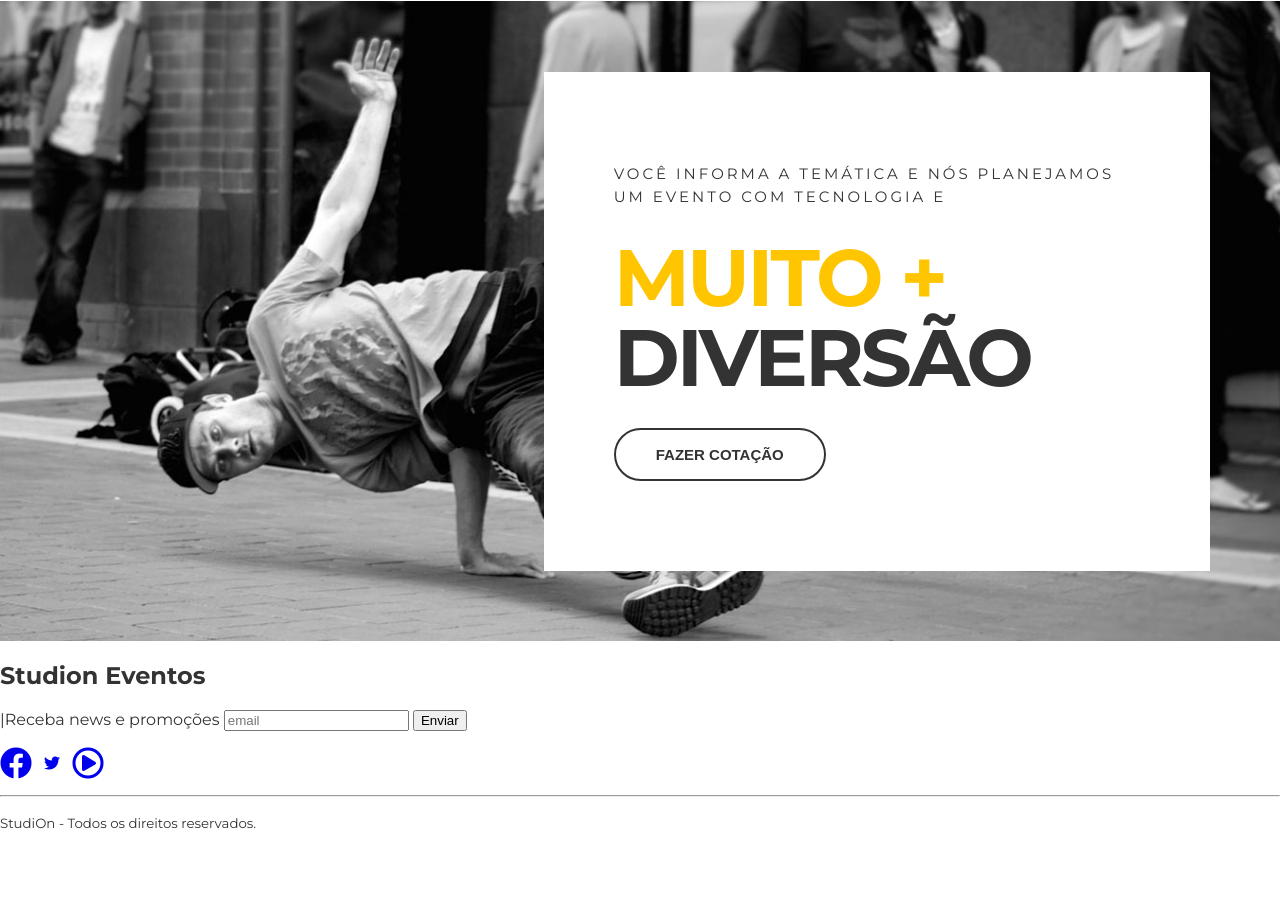
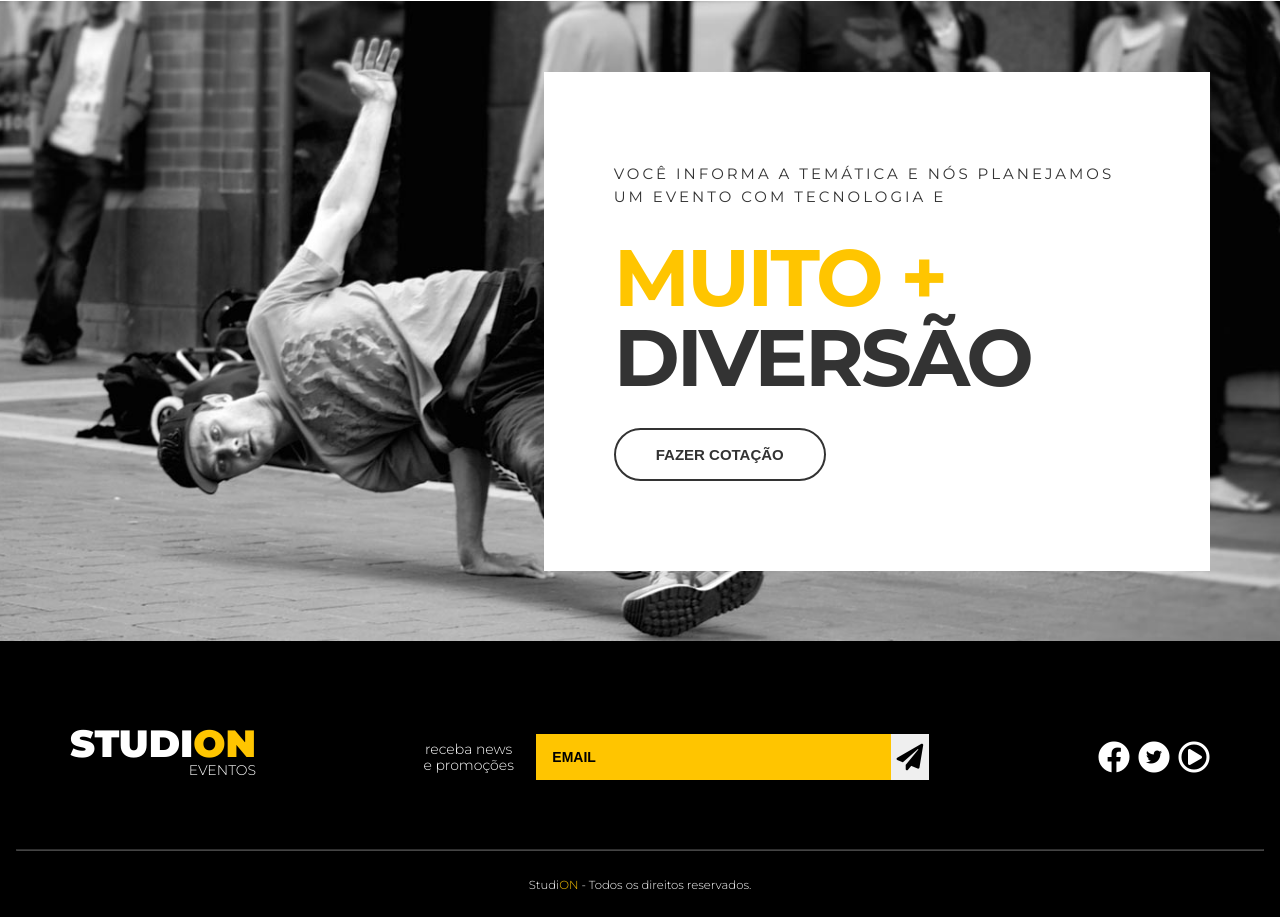
Before and after one commit to CECarvalho81/ImagineSchool, a website: page index.html in a window 1280 px wide. Shown: the part 1546-2463 px from the top of the page. Before the commit the page ends 2394 px from the top, so only its background shows below. Drawn offline with Linux system fonts and the light colour scheme.

Commit message:
Final Home

```diff
--- a/index.html
+++ b/index.html
@@ -107,14 +107,22 @@
         </section>
 
     </main>
-    <footer>
-        <h2>Studi<span>on</span> <span>Eventos</span></h2>
-        <form>
-            <label>|Receba news e promoções</label>
-            <input type="email" placeholder="email" />
-            <button type="submit">Enviar</button>
+    <footer class="footer">
+        <div class="container footer__container">
+            <h2 class="logo-studion">
+                Studi<span class="copy--primary">on</span>
+                <span class="logo-studion__subtitle">Eventos</span>
+            </h2>
+            <form class="footer__form">
+                    <label for="email">receba news e promoções</label>
+                    <fieldset>
+                        <input id="email" type="email" placeholder="email"/>
+                        <button type="submit" target="_blank">
+                            <i class="fas fa-paper-plane fa-2x"></i>
+                        </button>
+                    </fieldset>
             </form>
-        <ul>
+            <ul class="footer__social">
                         <li>
                             <a href="https://facebook.com/" target="_blank">
                                 <i class="fab fa-facebook fa-2x"></i>
@@ -134,9 +142,12 @@
                             </a>
                         </li>
             </ul>
-        <hr />
+            </h2>
+        </div>
+
+        <hr/>
         <p>
-            <small>Studi<span>On</span> - Todos os direitos reservados.</small>
+            <small>Studi<span class="copy--primary">ON</span> - Todos os direitos reservados.</small>
         </p>
     </footer>
 </body>
--- a/style.css
+++ b/style.css
@@ -117,7 +117,7 @@ ul{
 
 .slide__background_image{
     width: 100%;
-    height: 100%;
+    height: 95%;
     object-fit: cover;
     object-position: center;
 }
@@ -281,3 +281,115 @@ ul{
     border-color: var(--color-copy);
     background: unset;
 }
+
+.footer{
+    background-color: #000;
+    color: #fff;
+    padding: 0 1rem;
+}
+
+.footer__container{
+    display: grid;
+    grid-template-columns: repeat(3, auto);
+    align-items: center;
+    padding: 5.25rem 0 3.75rem 0; /*valores: cima direita baixo esquerda*/
+}
+
+.footer .logo-studion{
+    justify-self: start;
+    margin: 0;
+}
+
+.logo-studion__subtitle{
+    display: block;
+}
+
+.footer__form{
+    display: grid;
+    place-items: center;
+    grid-template-columns: 9ch auto;
+
+
+    gap: 1.25rem;
+}
+
+.footer__form label{
+    font-size: 0.875rem;
+    font-weight: 300;
+    line-height: 1rem;
+    text-align: center;
+}
+
+.footer__form fieldset{
+    position: relative;
+    border: unset;
+    margin: 0;
+    padding: 0;
+    width: 100%;
+}
+
+.footer__form input{
+    width: 100%;
+    background-color: var(--color-primary);
+    border: unset;
+    height: 2.875rem;
+    padding: 1rem;
+    font-size: 0.875rem;
+    font-weight: 700;
+    color: #000;
+    text-transform: lowercase;
+}
+
+.footer__form input::placeholder{
+    text-transform: uppercase;
+    color: #000;
+}
+
+.footer__form input:focus{
+    outline: unset;
+}
+
+.footer__form  button{
+    position: absolute;
+    cursor: pointer;
+    right: 0;
+    top: 0;
+    border: unset;
+    height: 2.875rem;
+    transition: 0.5s all ease;
+}
+
+.footer__form  button:hover{
+   color: #fff;
+   background-color: var(--color-copy)
+}
+
+
+.footer__social{
+    justify-self: end;
+}
+
+.footer__social a,
+.footer__social a :visited,
+.footer__social a :active{
+    color: #fff;
+    margin-left: 0.25rem;
+}
+
+.footer__social a .fa-twitter,
+.footer__social a :visited .fa-twitter,
+.footer__social a :active .fa-twitter{
+    color: #000;
+}
+
+.footer hr{
+    border-color: #fff4;
+    margin: 0;
+}
+
+.footer p{
+    text-align: center;
+    font-size: 0.875rem;
+    font-weight: 300;
+    margin: 1.5rem 0;
+}
```
Lines whose indentation alone changed are shown as unchanged.
